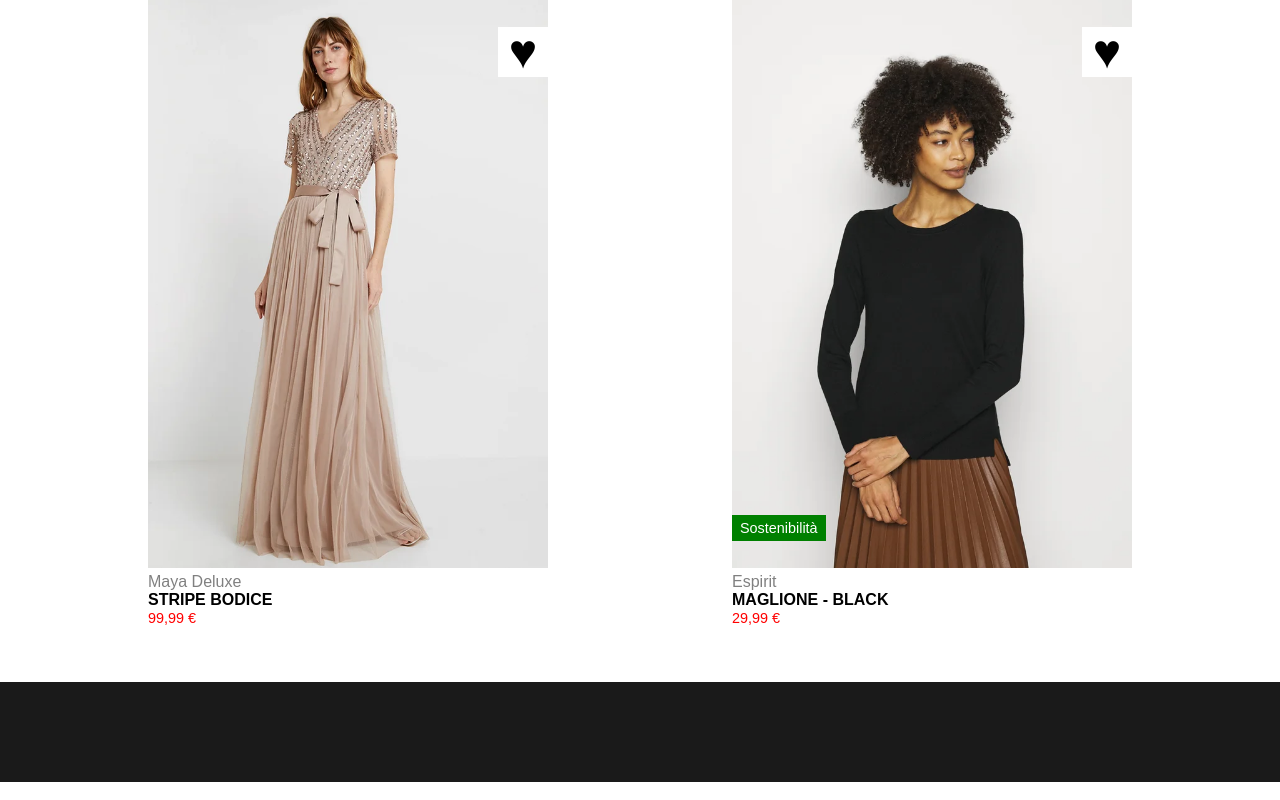
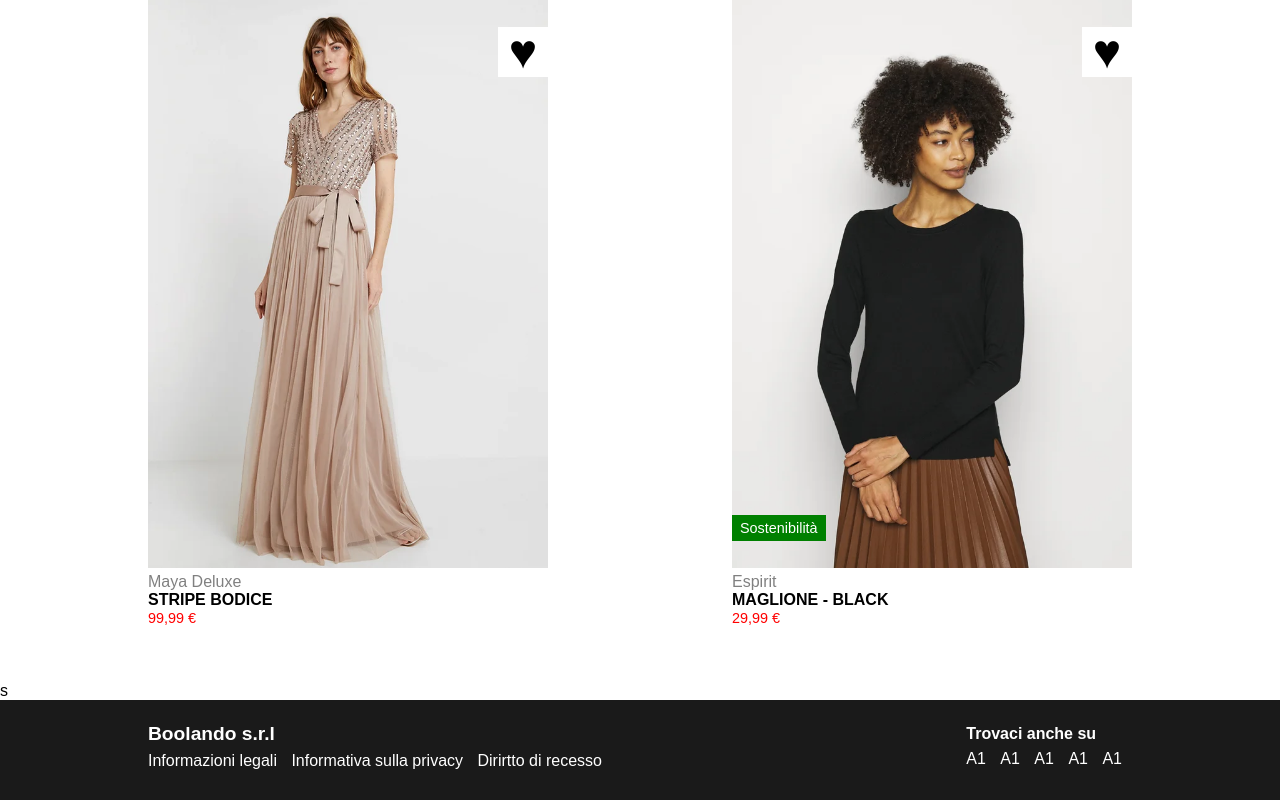
Before and after one commit to MattiaVolonterio/html-css-boolando, a plain HTML site: page index.html in a window 1280 px wide. Shown: the part 1468-2268 px from the top of the page. Drawn offline with Linux system fonts and the light colour scheme.

Commit message:
feat: footer structure

```diff
--- a/css/syle.css
+++ b/css/syle.css
@@ -28,6 +28,12 @@ img {
 
 body {
   font-family: Arial, Helvetica, sans-serif;
+}
+
+.header-list-link,
+.footer-list-link {
+  color: white;
+  text-decoration: none;
 }
 
 /* HEADER */
@@ -78,11 +84,6 @@ body {
 
 .header-button > ul > li {
   padding-left: 10px;
-}
-
-.header-list-link {
-  color: white;
-  text-decoration: none;
 }
 
 /* MAIN */
@@ -196,5 +197,27 @@ body {
 
 .footer {
   background-color: #1a1a1a;
+  color: white;
+}
+
+.footer-container {
+  display: flex;
+  justify-content: space-between;
+  align-items: center;
+
   min-height: 100px;
 }
+
+.footer-left > h1 {
+  font-size: 1.2rem;
+}
+
+.footer-right > h3 {
+  font-size: 1rem;
+}
+
+.footer-list-link {
+  font-size: 1rem;
+  line-height: 2rem;
+  padding-right: 10px;
+}
--- a/index.html
+++ b/index.html
@@ -141,7 +141,34 @@
         </div>
       </div>
     </main>
-
-    <footer class="footer"></footer>
+    s
+    <footer class="footer">
+      <div class="container footer-container">
+        <div class="footer-left">
+          <h1>Boolando s.r.l</h1>
+          <ul>
+            <li>
+              <a href="#" class="footer-list-link">Informazioni legali</a>
+            </li>
+            <li>
+              <a href="#" class="footer-list-link">Informativa sulla privacy</a>
+            </li>
+            <li>
+              <a href="#" class="footer-list-link">Dirirtto di recesso</a>
+            </li>
+          </ul>
+        </div>
+        <div class="footer-right">
+          <h3>Trovaci anche su</h3>
+          <ul>
+            <li><a href="#" class="footer-list-link">A1</a></li>
+            <li><a href="#" class="footer-list-link">A1</a></li>
+            <li><a href="#" class="footer-list-link">A1</a></li>
+            <li><a href="#" class="footer-list-link">A1</a></li>
+            <li><a href="#" class="footer-list-link">A1</a></li>
+          </ul>
+        </div>
+      </div>
+    </footer>
   </body>
 </html>
```
